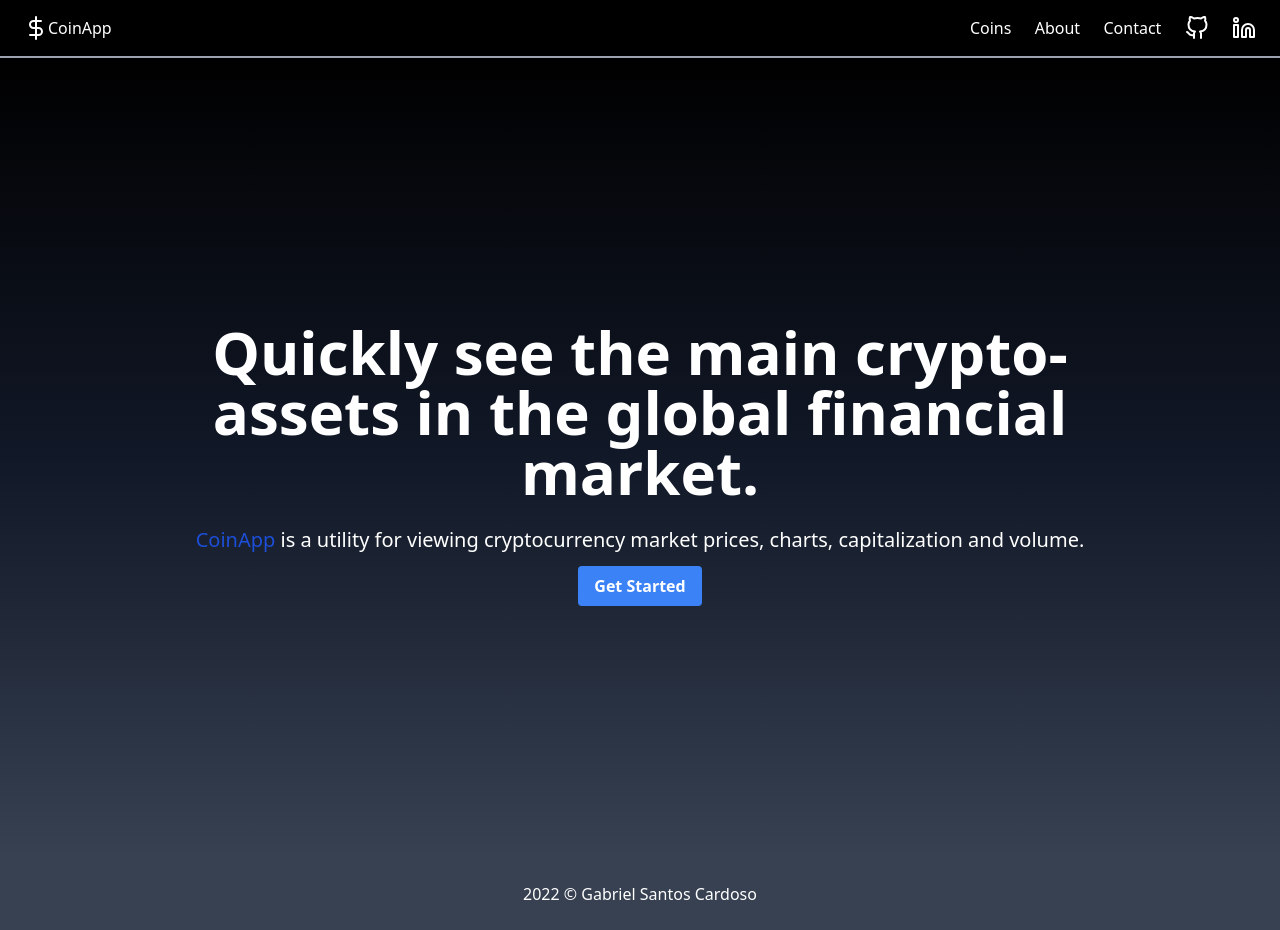
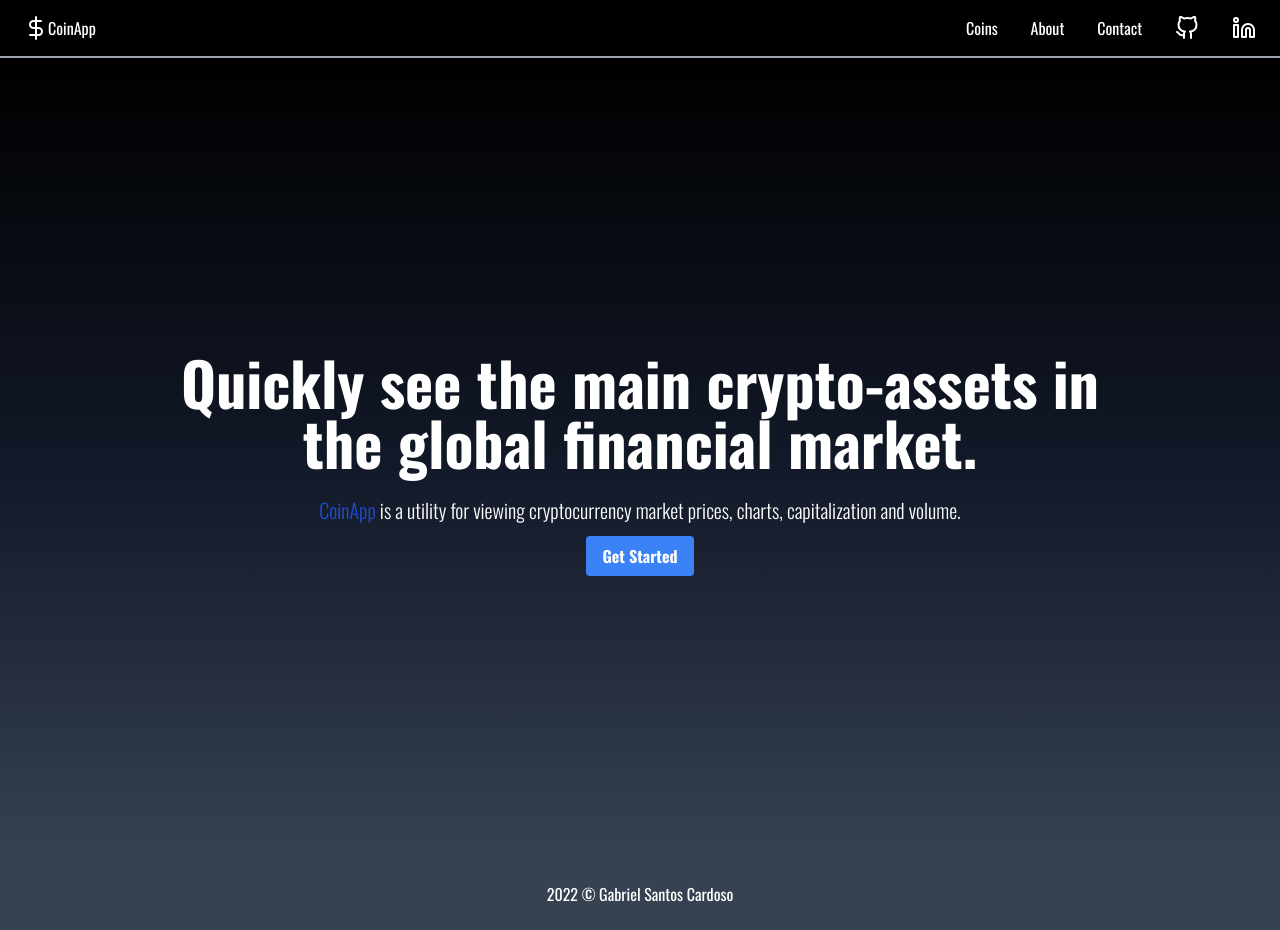
Before and after one commit to eng-gabrielscardoso/coin-app, a Vue app in the folder frontend/: page / in a window 1280 px wide. Built offline with nearby package versions, Linux system fonts and the light colour scheme.

Commit message:
feat: change default font to Oswald

```diff
--- a/frontend/public/index.html
+++ b/frontend/public/index.html
@@ -10,6 +10,9 @@
     <meta name="description" content="Platform for charting and quoting cryptocurrencies such as Bitcoin, Ethereum, Dogecoin, and others.">
     <meta name="keywords" content="app,coin,coingecko,currency,cryptocurrencies,cryptoactives,vuejs,vue,node,nodejs,javascript,tailwindcss,market,financial,finance">
     <!-- Links and imports -->
+    <link rel="preconnect" href="https://fonts.googleapis.com">
+    <link rel="preconnect" href="https://fonts.gstatic.com" crossorigin>
+    <link href="https://fonts.googleapis.com/css2?family=Oswald:wght@200;300;400;500;600;700&display=swap" rel="stylesheet">
     <link rel="icon" href="<%= BASE_URL %>favicon.ico">
     <!-- Title -->
     <title><%= htmlWebpackPlugin.options.title %></title>
--- a/frontend/src/assets/tailwind.css
+++ b/frontend/src/assets/tailwind.css
@@ -3,3 +3,9 @@
 @tailwind components;
 
 @tailwind utilities;
+
+@layer base {
+  * {
+    font-family: 'Oswald', sans-serif;
+  }
+}
```
